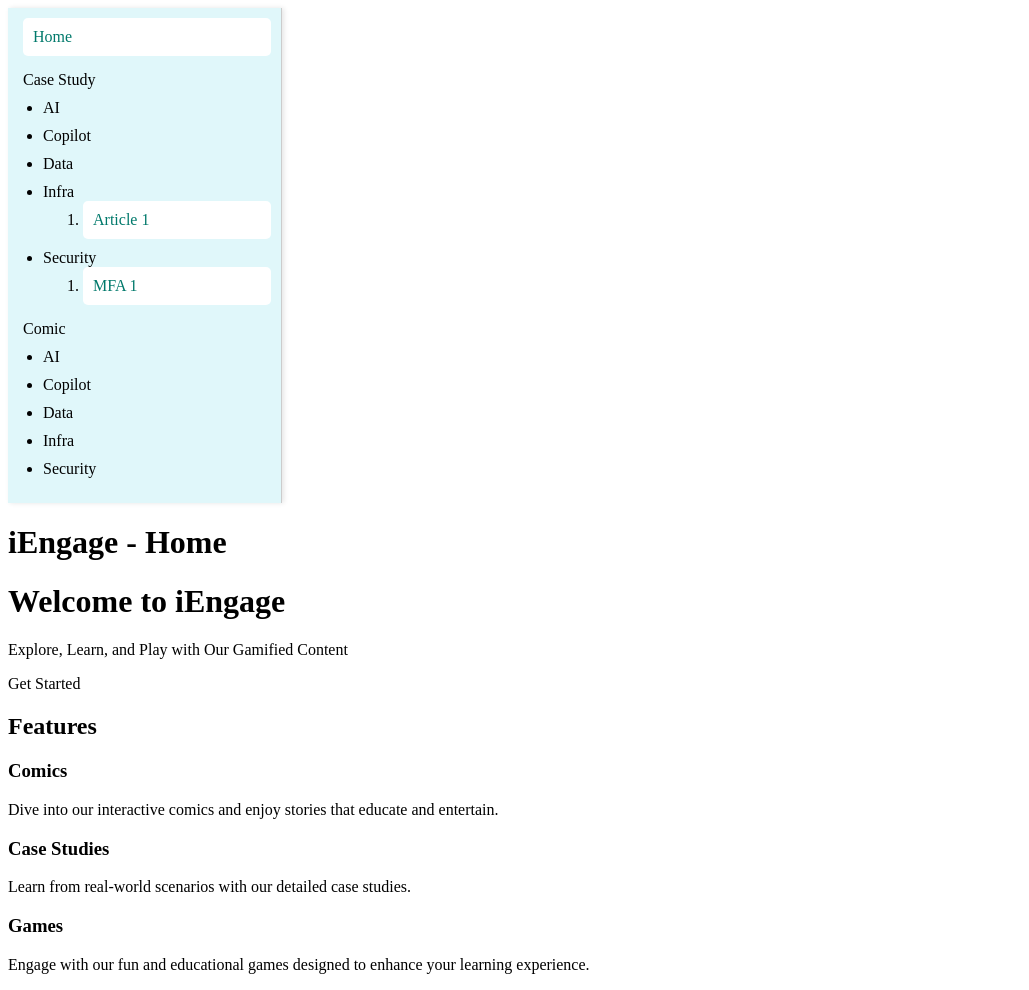
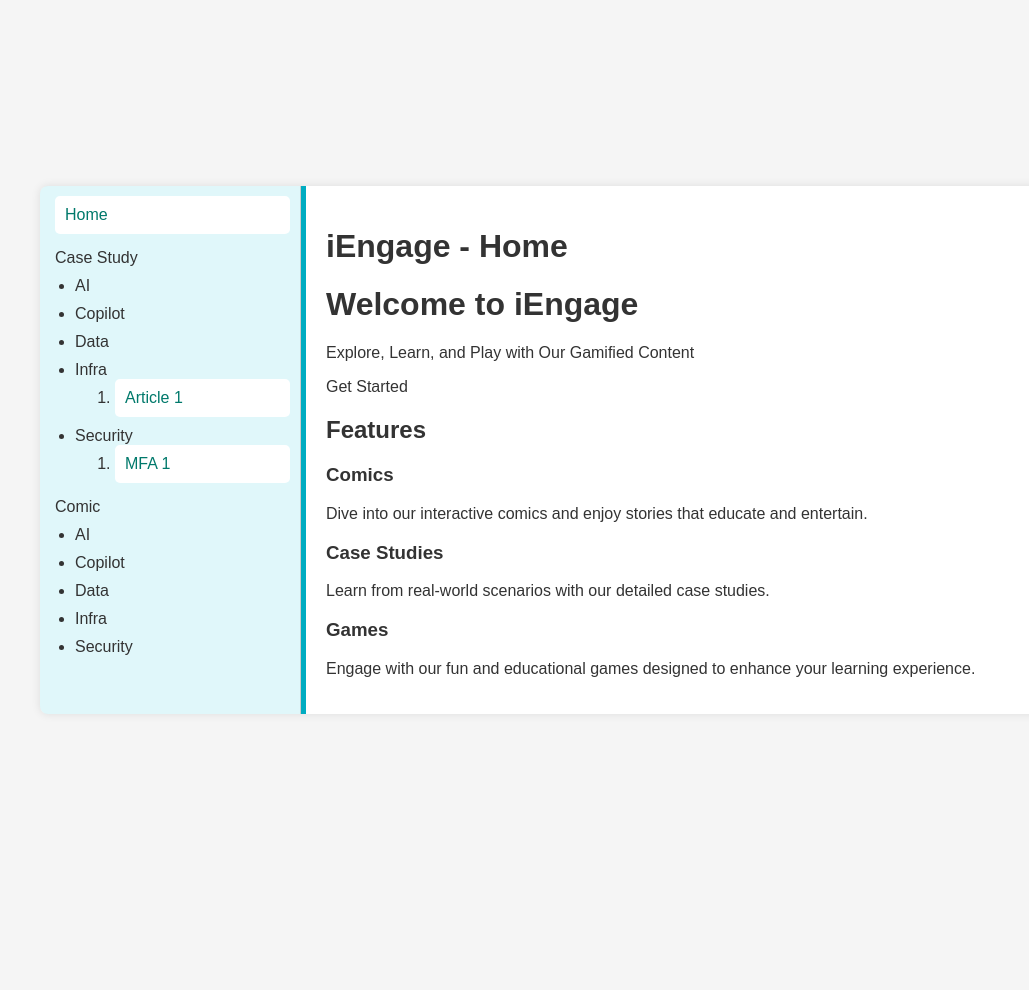
Before and after one commit to ningweinw/iengage, a Jekyll site: the page built from index.markdown, in a window 1280 px wide. Shown: the whole page, without its empty margins (0-1029 px from the left). Built offline with Jekyll 4.4.1, drawn with Linux system fonts in a browser that asks for light colours; after the commit the page ends 900 px from its top, so only the background shows below that.

Commit message:
Update style.css

```diff
--- a/assets/css/style.css
+++ b/assets/css/style.css
@@ -1,9 +1,44 @@
+body {
+    display: flex;
+    height: 100vh;
+    margin: 0;
+    font-family: Arial, sans-serif;
+    background-color: #f5f5f5;
+    color: #333;
+}
+
+.container {
+    display: flex;
+    width: 100%;
+    box-shadow: 0 0 10px rgba(0, 0, 0, 0.1);
+    border-radius: 8px;
+    overflow: hidden;
+    margin: auto;
+    max-width: 1200px;
+}
+
+.resizable {
+    overflow: auto;
+}
+
 #leftDiv {
     width: 20%;
     padding: 10px;
     background-color: #e0f7fa;
     border-right: 1px solid #ccc;
     box-shadow: 2px 0 5px rgba(0, 0, 0, 0.1);
+}
+
+#rightDiv {
+    flex-grow: 1;
+    padding: 20px;
+    background-color: #ffffff;
+}
+
+.divider {
+    width: 5px;
+    background-color: #00acc1;
+    cursor: ew-resize;
 }
 
 ul {
```
